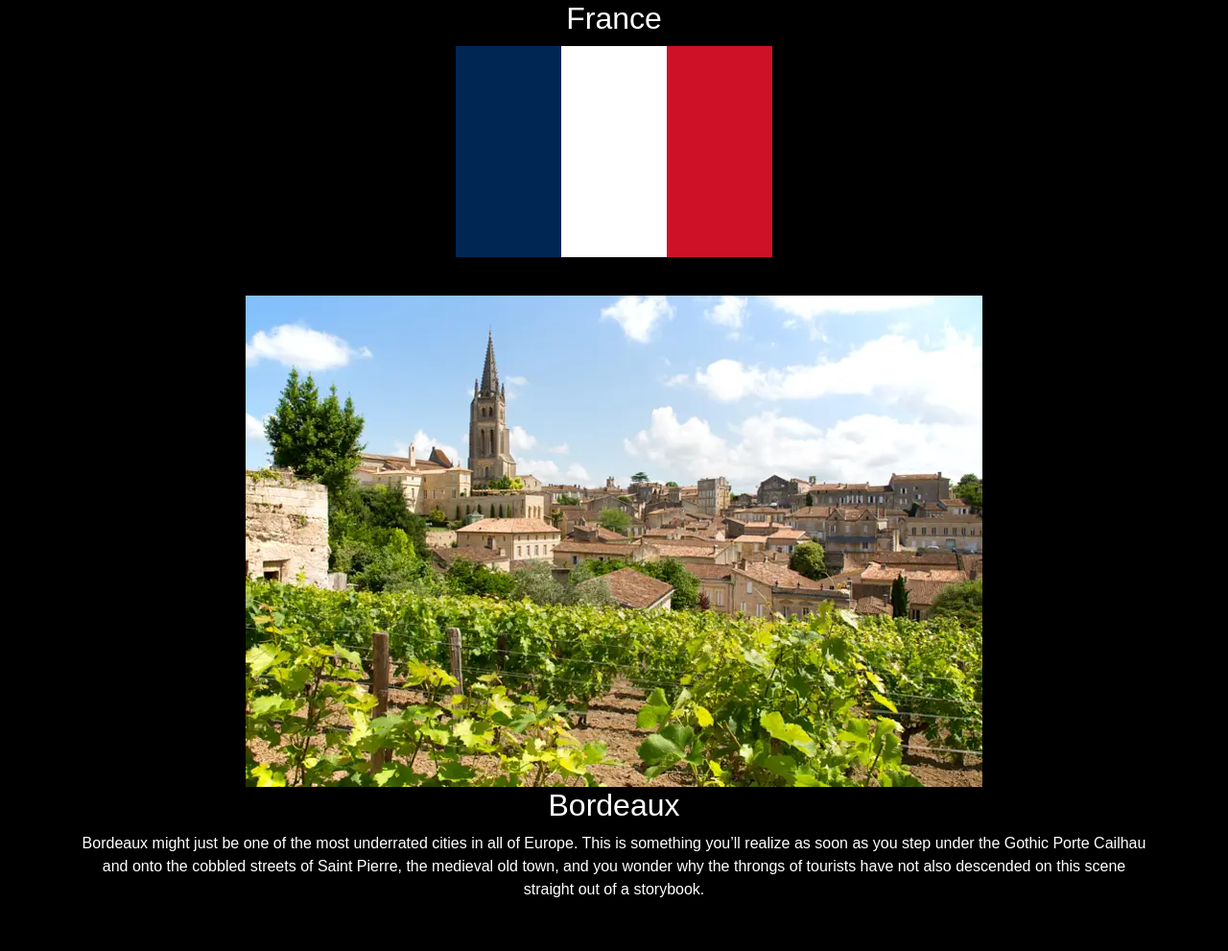
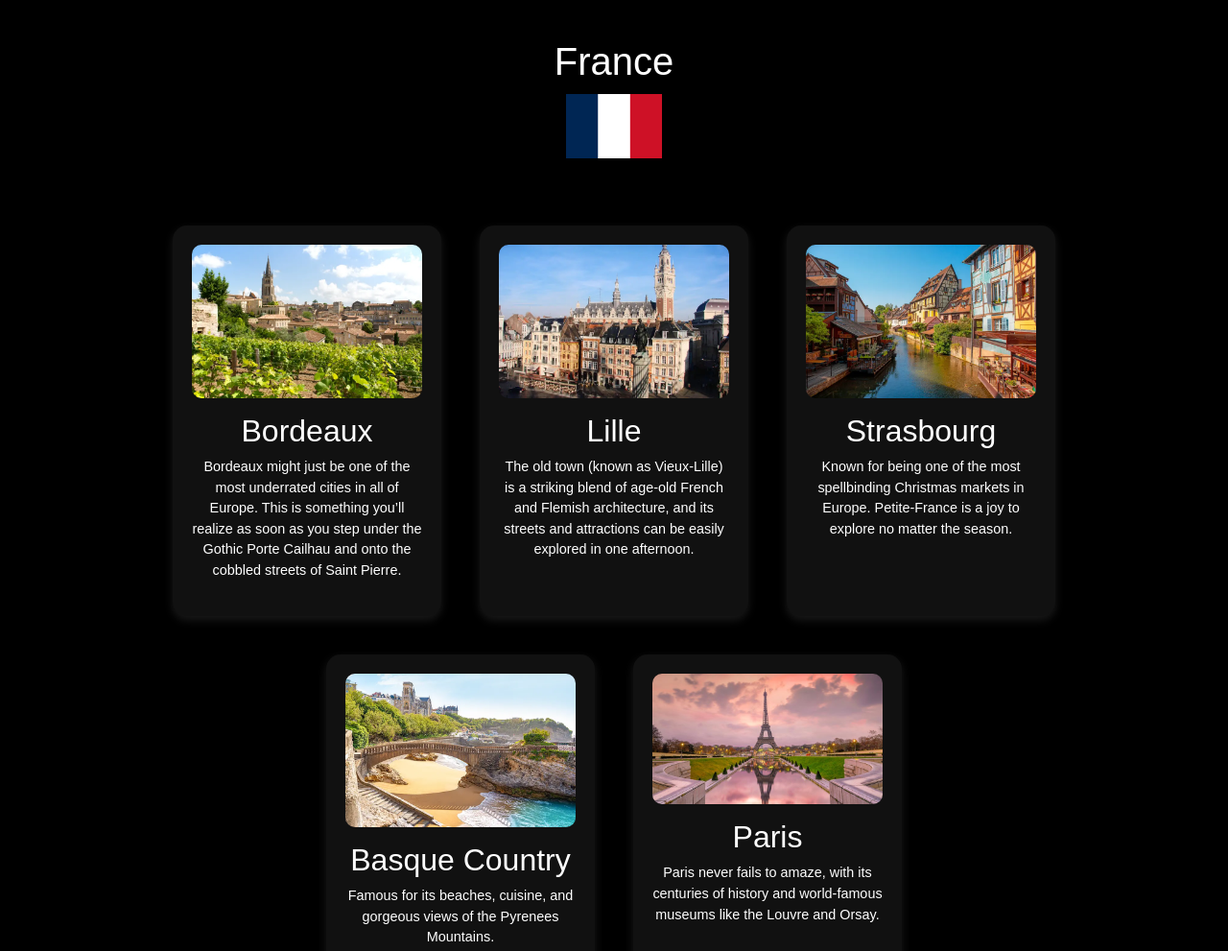
Before and after one commit to jadechristiantolentino/Project-2, a plain HTML site: page index.html in a window 1280 px wide. Shown: the top 991 px of the page at 96% size. Drawn offline with nearby package versions, Linux system fonts and the light colour scheme.

Commit message:
add design and add more picture

```diff
--- a/index.html
+++ b/index.html
@@ -5,61 +5,57 @@
     <meta charset="utf-8">
     <meta name="viewport" content="width=device-width, initial-scale=1">
     <title>City of France</title>
-    <h1>France</h1>
     <link href="https://cdn.jsdelivr.net/npm/bootstrap@5.3.8/dist/css/bootstrap.min.css" rel="stylesheet"
         integrity="sha384-sRIl4kxILFvY47J16cr9ZwB07vP4J8+LH7qKQnuqkuIAvNWLzeN8tE5YBujZqJLB" crossorigin="anonymous">
     <link rel="stylesheet" href="style.css">
 </head>
 
 <body>
-    <section class="cities-section"></section>
-    <img src="Flag_of_France.svg.webp" class="Flag" alt="Flag">
+    <section class="cities-section">
+        <h1>France</h1>
+        <img src="Flag_of_France.svg.webp" class="flag" alt="Flag">
+
+        <div class="container">
+            <div class="city-card">
+                <img src="Bordeaux.webp" alt="Bordeaux">
+                <h2>Bordeaux</h2>
+                <p>Bordeaux might just be one of the most underrated cities in all of Europe. This is something you’ll
+                    realize as soon as you step under the Gothic Porte Cailhau and onto the cobbled streets of Saint
+                    Pierre.</p>
+            </div>
+
+            <div class="city-card">
+                <img src="lilie.webp" alt="Lille">
+                <h2>Lille</h2>
+                <p>The old town (known as Vieux-Lille) is a striking blend of age-old French and Flemish architecture,
+                    and its streets and attractions can be easily explored in one afternoon.</p>
+            </div>
+
+            <div class="city-card">
+                <img src="Strasbourg.webp" alt="Strasbourg">
+                <h2>Strasbourg</h2>
+                <p>Known for being one of the most spellbinding Christmas markets in Europe. Petite-France is a joy to
+                    explore no matter the season.</p>
+            </div>
+
+            <div class="city-card">
+                <img src="Basque-Country.webp" alt="Basque Country">
+                <h2>Basque Country</h2>
+                <p>Famous for its beaches, cuisine, and gorgeous views of the Pyrenees Mountains.</p>
+            </div>
+
+            <div class="city-card">
+                <img src="Paris.jpg" alt="Paris">
+                <h2>Paris</h2>
+                <p>Paris never fails to amaze, with its centuries of history and world-famous museums like the Louvre and
+                    Orsay.</p>
+            </div>
+        </div>
+    </section>
+
     <script src="https://cdn.jsdelivr.net/npm/bootstrap@5.3.8/dist/js/bootstrap.bundle.min.js"
         integrity="sha384-FKyoEForCGlyvwx9Hj09JcYn3nv7wiPVlz7YYwJrWVcXK/BmnVDxM+D2scQbITxI"
         crossorigin="anonymous"></script>
+</body>
 
-    <div class="container">
-        <div class="City-card">
-            <img src="Bordeaux.webp" alt="Bordeaux">
-            <h2>Bordeaux</h2>
-            <p>Bordeaux might just be one of the most underrated cities in all of Europe. This is something you’ll
-                realize as soon as you step under the Gothic Porte Cailhau and onto the cobbled streets of Saint Pierre,
-                the medieval old town, and you wonder why the throngs of tourists have not also descended on this scene
-                straight out of a storybook.</p>
-        </div>
-    </div>
-
-    <div class="container">
-        <div class="City-card">
-            <img src="lilie.webp" alt="lilie">
-            <h2>Lille</h2>
-            <p>The old town (known as Vieux-Lille) is a striking blend of age-old French and Flemish architecture, and
-                its streets and attractions can be easily explored in one afternoon.</p>
-        </div>
-    </div>
-
-
-    <div class="container">
-        <div class="City-card">
-            <img src="Strasbourg.webp" alt="Strasbourg">
-            <h2>Strasbourg</h2>
-            <p>is known the world over for being one of the most spellbinding Christmas markets in Europe. If you can’t make it in December, worry not the city is built to wow throughout the year. Petite-France, the city’s historic canal quarter, is a joy to explore no matter the season.</p>
-        </div>
-    </div>
-</body>
-    <div class="container">
-        <div class="City-card">
-            <img src="Basque-Country.webp" alt="Basque-Country">
-            <h2>Basque-Country</h2>
-            <p>is an entire culture and world all its own. French Basque Country’s main towns are Bayonne and Biarritz, as well as the small towns and villages along the Atlantic coast. The region is famous for its beaches, cuisine, and gorgeous views of the Pyrenees Mountains.</p>
-
-    <div class="container">
-        <div class="City-card">
-            <img src="Paris.jpg" alt="Paris">
-            <h2>Paris</h2>
-            <p>Paris never fails to amaze, with its centuries of history and its pension for culture, especially if you’re exploring world-famous museums like the Louvre and Orsay.</p>
-        </div>
-    </div>
-        </div>
-    </div>
 </html>
--- a/style.css
+++ b/style.css
@@ -7,25 +7,49 @@ body {
     padding: 0;
 }
 
-.cities section {
+.cities-section {
     padding: 40px;
 }
 
 .flag {
-    width: 60px;
-    margin-bottom: 20px;
+    width: 100px;
+    margin-bottom: 30px;
 }
 
 .container {
-     display: flex;
+    display: flex;
     justify-content: center;
     gap: 40px;
     flex-wrap: wrap;
     margin-top: 40px;
 }
 
-h1{
-    font-size: 2em;
+h1 {
+    font-size: 2.5em;
     margin-bottom: 10px;
+}
 
+.city-card {
+    background-color: #111;
+    border-radius: 15px;
+    padding: 20px;
+    width: 280px;
+    box-shadow: 0 4px 10px rgba(255, 255, 255, 0.1);
+    transition: transform 0.3s, box-shadow 0.3s;
 }
+
+.city-card:hover {
+    transform: translateY(-5px);
+    box-shadow: 0 6px 15px rgba(255, 255, 255, 0.3);
+}
+
+.city-card img {
+    width: 100%;
+    border-radius: 10px;
+    margin-bottom: 15px;
+}
+
+p {
+    font-size: 0.9em;
+    line-height: 1.5;
+}
```
